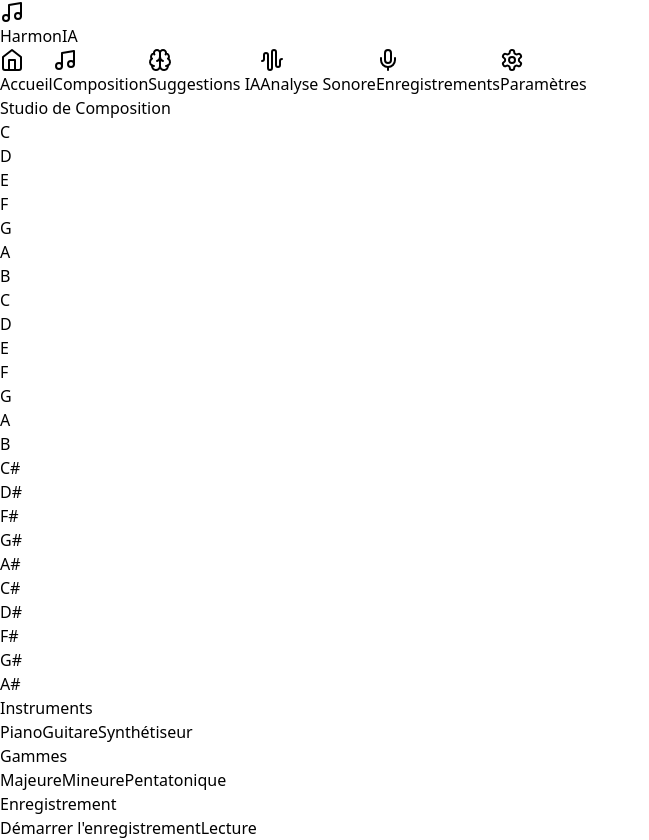
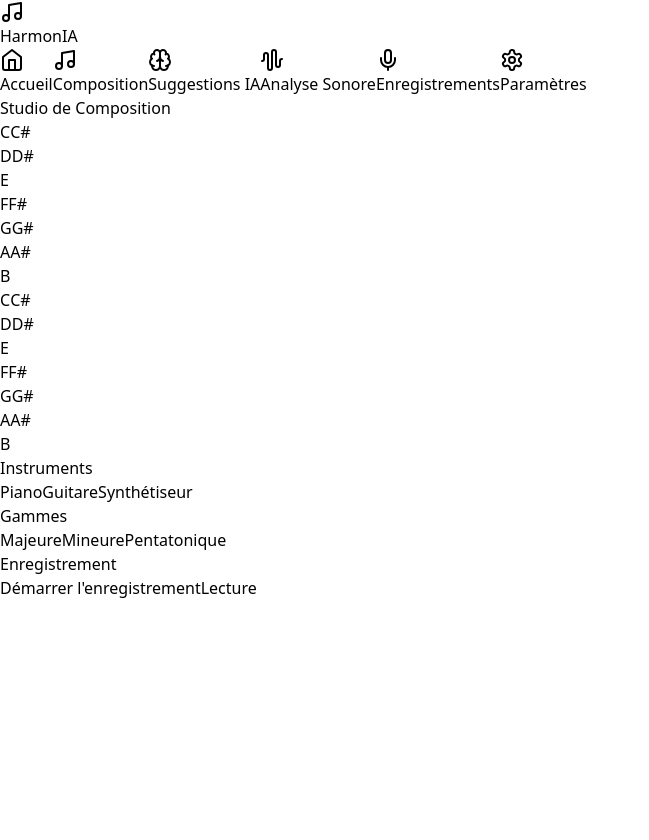
Before and after one commit to sozenka/H25-SIM-Eq4, a React (Vite) app: page / in a window 1280 px wide. Both pictures are taken after a click on the button "Composition". Shown: the whole page, without its empty margins (0-649 px from the left). After the commit the page ends 800 px from the top, so only its background shows below. Built offline with nearby package versions, Linux system fonts and the light colour scheme.

Commit message:
piano-finally-done

```diff
--- a/src/components/Piano.tsx
+++ b/src/components/Piano.tsx
@@ -52,141 +52,38 @@ const Piano: React.FC = () => {
   ];
 
   return (
-    <div className="relative flex flex-col items-center py-4 space-y-1">
-      {/* White Keys Container */}
-      <div className="flex flex-col items-center space-y-1">
-        {whiteKeys.map((note, index) => (
-          <div
-            key={index}
-            className="w-16 h-32 bg-white border-b-2 border-gray-300 flex items-center justify-center text-gray-600"
+    <div className="relative flex flex-col items-center py-4 space-y-0">
+      {whiteKeys.map((note, index) => {
+        const isBlackKey = blackKeys.includes(note + "#"); // Check if a black key exists for this note
+        return (
+          <div key={index} className="relative">
+            {/* White Key */}
+            <button
+              onClick={() => handleKeyClick(note)}
+              className="w-40 h-20 bg-white border border-gray-300 flex items-center justify-center text-gray-600"
             >
               {note}
-          </div>
-        ))}
-      </div>
+            </button>
 
-      {/* Black Keys Container */}
-      <div className="absolute flex flex-col items-center space-y-1">
-        {blackKeys.map((note, index) => {
-          const whiteKeyIndex = index; // Mapping black key to white key index
-          const positionLeft = `${(whiteKeyIndex + 0.5) * 16}px`; // Align black keys with the middle of white keys
-
-          return (
-            <div
-              key={index}
-              className="w-10 h-20 bg-black text-white absolute"
+            {/* Black Key (conditionally rendered) */}
+            {isBlackKey && (
+              <button
+                onClick={() => handleKeyClick(note + "#")}
+                className="absolute w-20 h-10 bg-black text-white"
                 style={{
-                top: `${(index + 0.5) * 32}px`, // Halfway over the white key
-                left: positionLeft, // Align black keys over the white keys
+                  left: "50%", // Shift black key to the right side of the white key
+                  top: "58px", // Move black key slightly up
                   zIndex: 1,
                 }}
               >
-              {note}
+                {note}#
+              </button>
+            )}
           </div>
         );
       })}
     </div>
-    </div>
   );
 };
 
-// const Piano: React.FC = () => {
-//   const { initializeInstrument, playNote, currentOctave, currentScale } =
-//     useMusicStore();
-
-//   useEffect(() => {
-//     initializeInstrument();
-//   }, [initializeInstrument]);
-
-//   const whiteKeys = ["C", "D", "E", "F", "G", "A", "B"];
-//   const blackKeys = ["C#", "D#", "F#", "G#", "A#"];
-
-//   const isNoteInScale = (note: string) => {
-//     const majorScales: { [key: string]: string[] } = {
-//       C: ["C", "D", "E", "F", "G", "A", "B"],
-//       G: ["G", "A", "B", "C", "D", "E", "F#"],
-//       D: ["D", "E", "F#", "G", "A", "B", "C#"],
-//     };
-//     return majorScales[currentScale]?.includes(note.replace("#", "")) ?? true;
-//   };
-
-//   const handleKeyClick = (note: string) => {
-//     playNote(`${note}${currentOctave}`);
-//   };
-
-//   return (
-//     <div className="relative flex flex-col items-center py-4 space-y-1">
-//       {/* White Keys Container */}
-//       <div className="flex flex-col items-center space-y-1">
-//         {whiteKeys.map((note, index) => (
-//           <div
-//             key={index}
-//             className="w-16 h-32 bg-white border-b-2 border-gray-300 flex items-center justify-center text-gray-600"
-//           >
-//             {note}
-//           </div>
-//         ))}
-//       </div>
-
-//       {/* Black Keys Container */}
-//       <div className="absolute flex flex-col items-center space-y-1">
-//         {blackKeys.map((note, index) => {
-//           // Calculate the left positioning for black keys so they stay aligned with white keys
-//           const offset = index < 2 ? index * 2 + 1 : index * 2 + 2; // Ensures black keys are positioned correctly over white keys
-//           return (
-//             <div
-//               key={index}
-//               className="w-10 h-20 bg-black text-white absolute"
-//               style={{ top: `${(index + 0.5) * 32}px`, zIndex: 1 }}
-//             >
-//               {note}
-//             </div>
-//           );
-//         })}
-//       </div>
-//     </div>
-//   );
-
-// return (
-
-//   <div className="relative h-40 bg-white rounded-lg overflow-hidden rotate-90">
-//     <div className="absolute inset-0 flex">
-//       {/* White keys */}
-//       {whiteKeys.map((note) => (
-//         <button
-//           key={note}
-//           onClick={() => handleKeyClick(note)}
-//           className={`basis-[5%] h-full border-r border-gray-200 hover:bg-gray-100 transition-colors
-//             ${isNoteInScale(note) ? 'bg-white' : 'bg-gray-100'} `}
-//         >
-//           <span className="absolute bottom-2 left-1/2 -translate-x-1/2 text-gray-400 text-sm">
-//             {note}
-//           </span>
-//         </button>
-//       ))}
-//     </div>
-
-//     {/* Black keys */}
-//     <div className="absolute inset-0 flex rotate-90">
-//       {blackKeys.map((note, index) => {
-//         const offset = index < 2 ? index * 2 + 1 : index * 2 + 2
-//         return (
-//           <button
-//             key={note}
-//             onClick={() => handleKeyClick(note)}
-//             style={{ left: `${(offset * 100) / (whiteKeys.length + blackKeys.length)}%` }}
-//             className={`absolute w-[12%] h-[60%] hover:bg-gray-700 transition-colors
-//               ${isNoteInScale(note) ? 'bg-gray-800' : 'bg-gray-600'}`}
-//           >
-//             <span className="absolute bottom-2 left-1/2 -translate-x-1/2 text-gray-400 text-sm">
-//               {note}
-//             </span>
-//           </button>
-//         )
-//       })}
-//     </div>
-//   </div>
-// )
-// };
-
 export default Piano;
```
Lines whose indentation alone changed are shown as unchanged.
